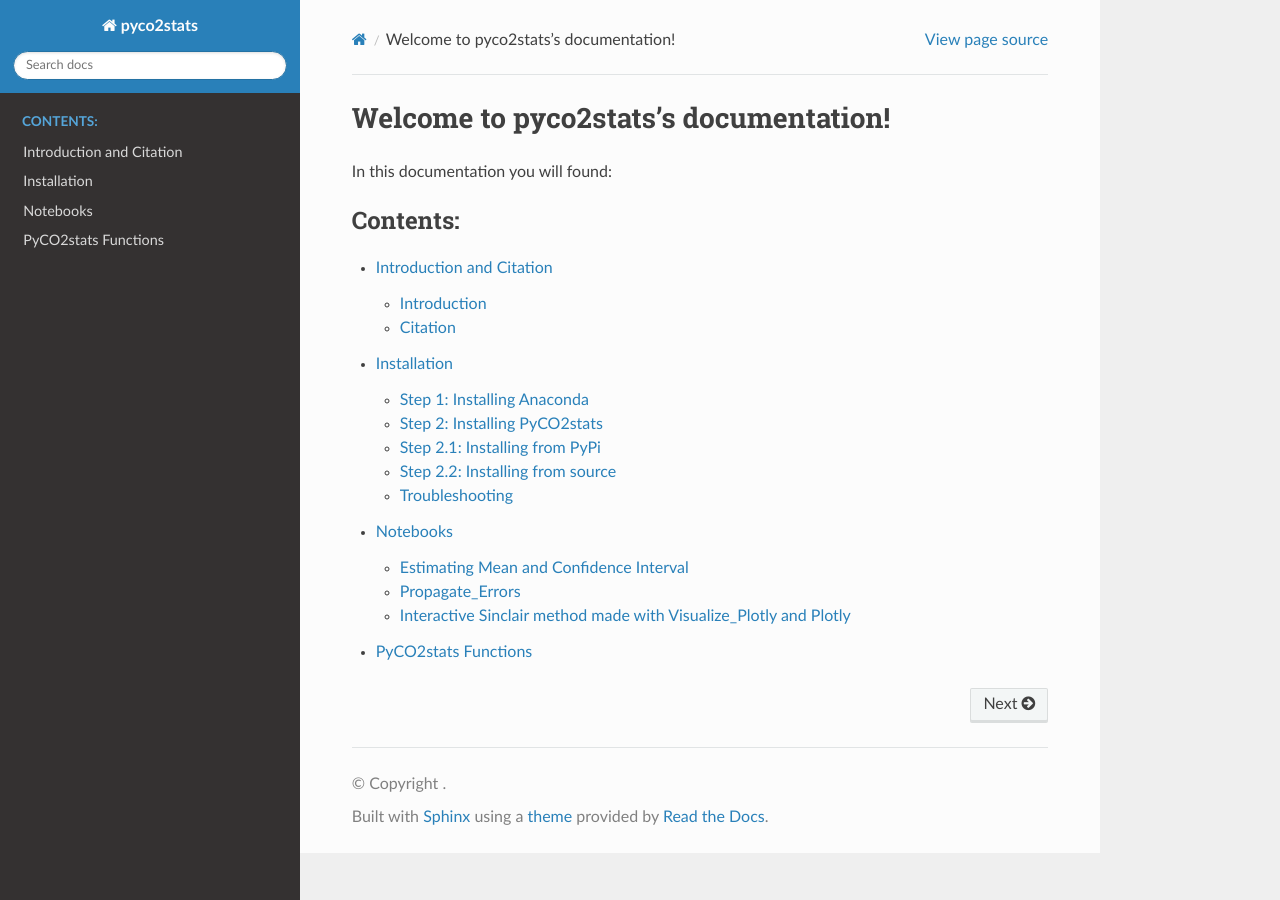
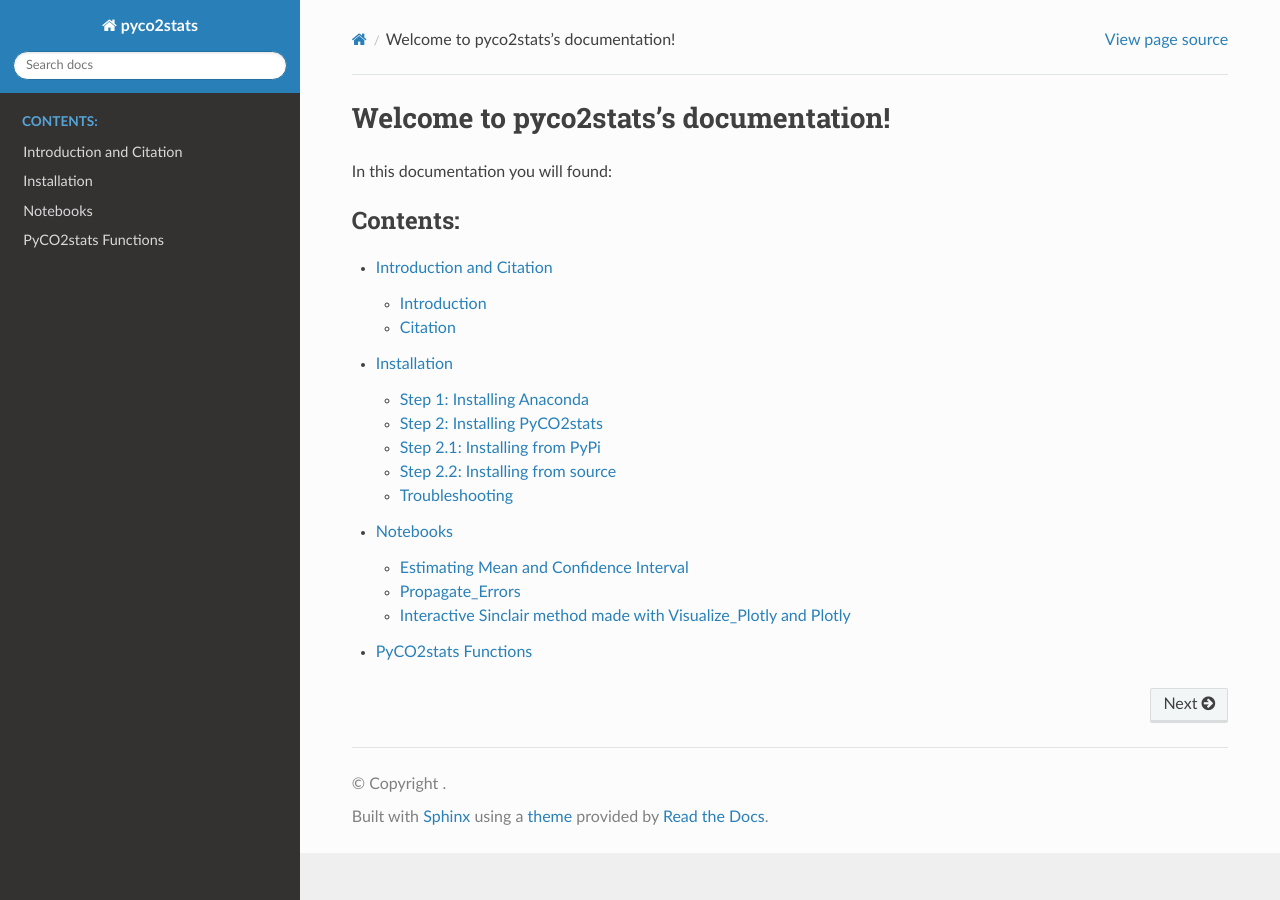
Before and after one commit to AIVolcanoLab/pyco2stats, a Sphinx documentation site: the page built from docs/index.rst, in a window 1280 px wide. Built offline with Sphinx 7.4.7 and the Read the Docs theme 3.1.0, drawn with Linux system fonts in a browser that asks for light colours; pages that are not in the unit, such as notebooks, are missing from menus.

Commit message:
Update conf.py

```diff
--- a/docs/conf.py
+++ b/docs/conf.py
@@ -22,6 +22,7 @@ extensions = [
 # Add any paths that contain templates here, relative to this directory.
 templates_path = ['_templates']
 html_static_path = ['_static']
+html_css_files = ['css/custom.css']
 
 # The theme to use for HTML and HTML Help pages.
 html_theme = 'sphinx_rtd_theme'
```
